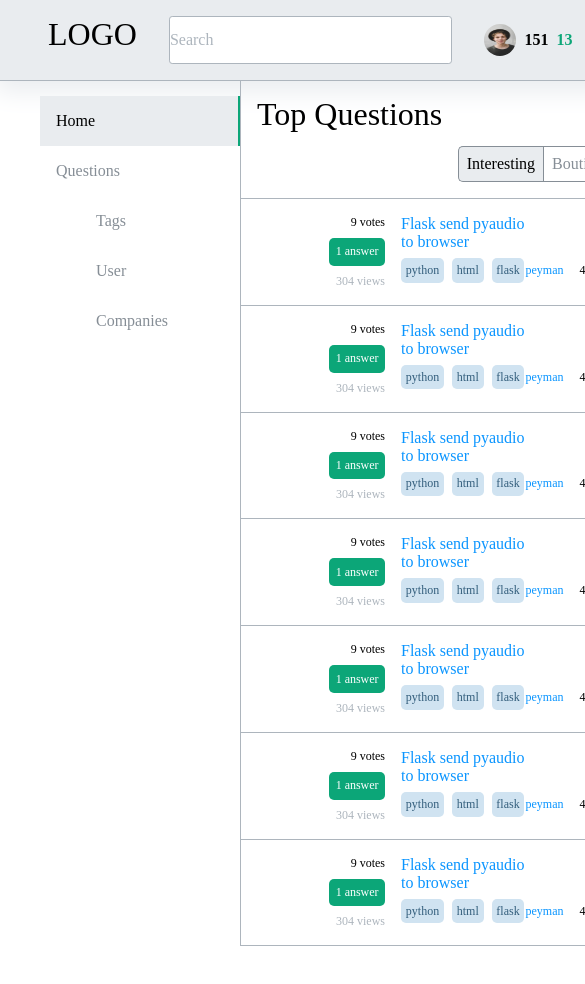
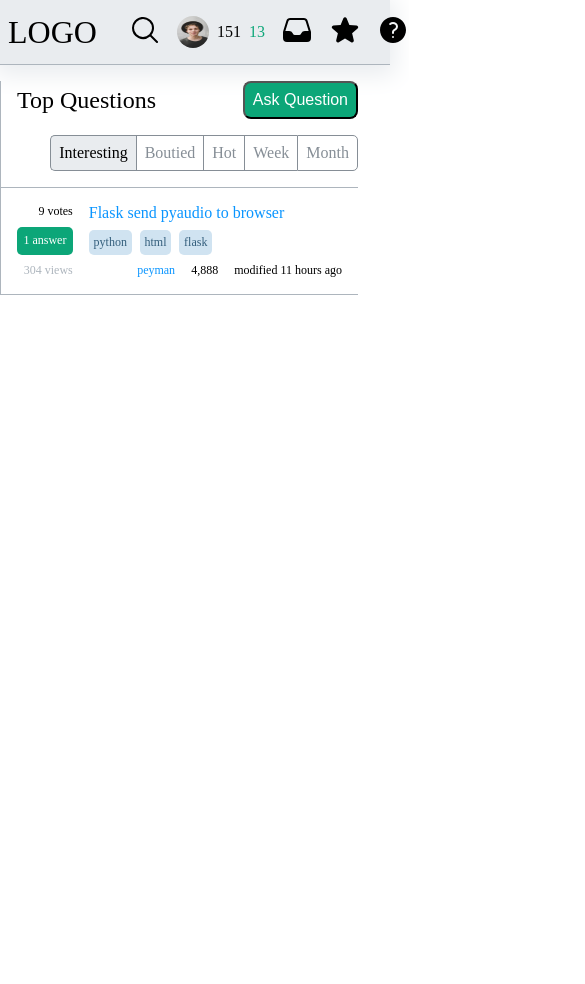
Before and after one commit to pzonouz/mywebsite, a plain HTML site: page index.html in a window 390 px wide. Shown: the top 984 px of the page, 585 px wide, since content can reach past the window. After the commit the page ends 844 px from the top, so only its background shows below. Drawn offline with Linux system fonts and the light colour scheme.

Commit message:
structure base on flex and responsive

```diff
--- a/css/style.css
+++ b/css/style.css
@@ -55,11 +55,6 @@ body {
   margin: 0;
   padding: 0;
   font-size: 16px;
-  display: grid;
-  grid-template-rows: 3rem auto 10rem;
-  grid-template-columns: 15rem auto 25rem;
-  /* grid-gap: 1rem; */
-  row-gap: 2rem;
 }
 /* ##################### */
 /* #####Navigation###### */
@@ -68,12 +63,12 @@ nav {
   display: flex;
   gap: 2rem;
   padding: 1rem 3rem;
-  height: 3rem;
+  height: 2rem;
   border-bottom: 1px solid var(--gray_color);
-  grid-row: 1;
-  grid-column: 1 /4;
   box-shadow: 0 5px 25px 5px var(--background_grey_color);
   background-color: var(--background_grey_color);
+  align-items: center;
+    justify-content: space-around;
 }
 .logo {
   font-size: 2rem;
@@ -82,13 +77,11 @@ nav {
   color: var(--gray_color);
   border: 1px solid var(--gray_color);
   border-radius: 0.2rem;
-  /* flex: 1; */
   flex-grow: 1;
-  /* min-width: 30rem; */
-  /* max-width: 60rem; */
   display: flex;
   align-items: center;
   background-color: white;
+  height: 3rem;
 }
 .user {
   display: flex;
@@ -109,38 +102,72 @@ nav {
   width: 2rem;
   height: 2rem;
 }
-.user-profile div {
-  font-weight: 700;
-}
 .user-profile div:nth-child(3) {
   color: var(--main_color);
 }
 .user svg {
+  color: black;
+  width: 2rem;
+  /* height: 2rem; */
+}
+.user div {
+  align-self: center;
+  padding: 0.9rem 0;
+}
+.user div:hover {
+  background-color: var(--gray_color_more);
+}
+.search_buttton {
+  display: none;
+}
+
+/* ##################### */
+/* ########main######### */
+/* ##################### */
+main {
+  display: flex;
+  flex-direction: row;
+}
+/* ##################### */
+/* #######aside######### */
+/* ##################### */
+.aside {
+  margin: 0;
+  /* padding-left: 2rem; */
+  width: 10rem;
+}
+.aside ol {
+  list-style: none;
+  margin: 0;
+  padding: 0;
+  padding-left: 1rem;
+}
+.aside li {
+  padding: 1rem 0 1rem 1rem;
+  display: flex;
+  align-items: center;
   color: var(--gray_color_more);
-  width: 2rem;
-  height: 2rem;
+  padding-left: 1rem;
 }
-aside {
-  grid-column: 1;
-  grid-row: 2;
-  height: 100vh;
+.aside li:hover {
+  cursor: pointer;
+  color: black;
 }
-aside ol {
-  list-style: none;
-}
-aside li {
+
+.aside div {
   padding: 1rem 0 1rem 1rem;
   display: flex;
   align-items: center;
   color: var(--gray_color_more);
 }
-aside li:hover {
+.aside div:hover {
   cursor: pointer;
 }
 section {
+  flex-grow: 1;
+  padding-right: 2rem;
   border-left: 1px solid var(--gray_color);
-  /* padding-left: 1rem; */
-    width: 100%;
+  margin-top: 1rem;
 }
 .active {
   background-color: var(--background_grey_color);
@@ -148,39 +175,31 @@ section {
   color: black;
 }
 .top_questions {
-  display: grid;
-  grid-template-rows: 2;
-  grid-template-columns: 2;
-  padding: 1rem 0;
   border-bottom: 1px solid var(--gray_color);
+}
+.top_questions_top {
+  display: flex;
+  justify-content: space-between;
+  align-items: center;
 }
 .top_questions_title {
   font-size: 2rem;
-  grid-row: 1;
-  grid-column: 1;
   padding-left: 1rem;
-  word-wrap: break-word;
-  word-break: break-all;
 }
-.ask_question {
-  grid-row: 1;
-  grid-column: 2;
-  margin: 1rem 0rem;
-  justify-self: end;
-}
-.ask_question a {
-  text-decoration: none;
-  font-size: 0.9rem;
+.ask_question button {
+  font-size: 1rem;
   color: white;
   background-color: var(--main_color);
-  padding: 0.5rem 1rem;
-  border-radius: 0.2rem;
+  padding: 1rem 1rem;
+  border-radius: 0.5rem;
+}
+.top_questions_bottom {
+  padding: 1rem 0;
+  display: flex;
+  justify-content: flex-end;
 }
 .top_questions_filter {
-  justify-self: end;
   display: flex;
-  grid-row: 2;
-  grid-column: 2;
 }
 .top_questions_filter div {
   color: var(--gray_color_more);
@@ -210,15 +229,14 @@ section {
 .blog_news_container {
   display: flex;
   flex-direction: column;
-  margin: 1.5rem 1rem;
 }
 .blog_news_header {
   color: var(black);
   background-color: var(--triadic_color_1_shade);
   font-size: 1rem;
   padding: 1rem;
-  border-top-right-radius: 1rem;
-  border-top-left-radius: 1rem;
+  border-top-right-radius: 4px;
+  border-top-left-radius: 4px;
   font-weight: 700;
 }
 .blog_news {
@@ -234,13 +252,15 @@ section {
 /* ####Questions#### */
 /* ################# */
 .question {
-  display: grid;
-  grid-auto-rows: minmax(10rem, auto);
-  /* grid-template-rows: 1rem; */
-  grid-template-columns: 10rem auto 15rem;
-  grid-auto-rows: 1fr;
+  display: flex;
   border-bottom: 1px solid var(--gray_color);
-  padding: 1rem 0;
+  padding: 1rem 1rem;
+}
+.question_body {
+  display: flex;
+  flex-direction: column;
+  justify-content: space-between;
+  flex-grow: 1;
 }
 .question_left {
   display: flex;
@@ -249,9 +269,6 @@ section {
   font-size: 0.75rem;
   /* width: 5rem; */
   align-items: end;
-  grid-column: 1;
-  grid-row: 1 / 3;
-  justify-self: end;
   padding-right: 1rem;
 }
 .question_left .answers {
@@ -264,9 +281,6 @@ section {
   color: var(--gray_color);
 }
 .question_tags {
-  grid-row: 2;
-  grid-column: 2;
-  align-self: center;
   display: flex;
   flex-direction: row;
   gap: 0.5rem;
@@ -283,13 +297,11 @@ section {
   cursor: pointer;
 }
 .author {
-  grid-column: 3;
-  grid-row: 2;
+  align-self: flex-end;
   display: flex;
   flex-direction: row;
   gap: 1rem;
   font-size: 0.75rem;
-  align-self: center;
 }
 .author div:first-child {
   color: var(--link_color);
@@ -308,21 +320,44 @@ section {
   color: var(--link_color_shade);
   cursor: pointer;
 }
-footer{
-    grid-row: 3;
-    grid-column: 1 / 4;
+article {
+  margin-top: 2rem;
+  margin-right: 2rem;
+}
+footer {
+  grid-row: 3;
+  grid-column: 1 / 4;
 }
 
 /* ################# */
 /* ##Media Quesries## */
 /* ################# */
-@media (max-width: 1230px)
-{
-    body{
-        grid-template-columns: 15rem auto !important;
+@media (max-width: 980px) {
+  article {
+    display: none;
+  }
+}
+@media (max-width: 640px) {
+  article {
+    display: none;
+  }
+  .aside {
+    display: none;
+  }
+  .search_buttton {
+    display: block;
+  }
+  .search {
+    display: none;
+  }
+    nav{
+        padding-right: 0.5rem;
+        padding-left: 0.5rem;
     }
-    article{
-        display: none;
+    .ask_question button{
+        padding: 0.5rem 0.5rem;
     }
-
+    .top_questions_title{
+        font-size: 1.5rem;
+    }
 }
--- a/index.html
+++ b/index.html
@@ -12,6 +12,20 @@
       <div class="logo">LOGO</div>
       <div class="search">Search</div>
       <div class="user">
+        <div class="search_buttton">
+          <svg
+            xmlns="http://www.w3.org/2000/svg"
+            viewBox="0 0 24 24"
+            fill="currentColor"
+            class="w-6 h-6"
+          >
+            <path
+              fill-rule="evenodd"
+              d="M10.5 3.75a6.75 6.75 0 100 13.5 6.75 6.75 0 000-13.5zM2.25 10.5a8.25 8.25 0 1114.59 5.28l4.69 4.69a.75.75 0 11-1.06 1.06l-4.69-4.69A8.25 8.25 0 012.25 10.5z"
+              clip-rule="evenodd"
+            />
+          </svg>
+        </div>
         <div class="user-profile">
           <img src="Assets/people-1.jpg" alt="" />
           <div>151</div>
@@ -61,9 +75,10 @@
         </div>
       </div>
     </nav>
-    <aside>
+    <main>
+      <div class="aside">
+        <div class="active">Home</div>
         <ol>
-        <li class="active">Home</li>
           <li>Questions</li>
           <ol>
             <li>Tags</li>
@@ -71,20 +86,24 @@
             <li>Companies</li>
           </ol>
         </ol>
-    </aside>
+      </div>
 
       <section>
         <div class="top_questions">
+          <div class="top_questions_top">
             <div class="top_questions_title">Top Questions</div>
             <div class="ask_question">
-          <a href="#"> Ask Question </a>
+              <button type="button">Ask Question</button>
             </div>
+          </div>
+          <div class="top_questions_bottom">
             <div class="top_questions_filter">
               <div class="filter-active">Interesting</div>
               <div>Boutied</div>
               <div>Hot</div>
               <div>Week</div>
               <div>Month</div>
+            </div>
           </div>
         </div>
         <div class="questions">
@@ -94,6 +113,7 @@
               <div class="answers">1 answer</div>
               <div class="views">304 views</div>
             </div>
+            <div class="question_body">
               <div class="question_title">Flask send pyaudio to browser</div>
               <div class="question_tags">
                 <div class="question_tag">python</div>
@@ -106,131 +126,6 @@
                 <div class="author_score">4,888</div>
                 <div class="question_history">modified 11 hours ago</div>
               </div>
-        </div>
-      </div>
-      <div class="questions">
-        <div class="question">
-          <div class="question_left">
-            <div class="votes">9 votes</div>
-            <div class="answers">1 answer</div>
-            <div class="views">304 views</div>
-          </div>
-          <div class="question_title">Flask send pyaudio to browser</div>
-          <div class="question_tags">
-            <div class="question_tag">python</div>
-            <div class="question_tag">html</div>
-            <div class="question_tag">flask</div>
-          </div>
-
-          <div class="author">
-            <div class="author_link">peyman</div>
-            <div class="author_score">4,888</div>
-            <div class="question_history">modified 11 hours ago</div>
-          </div>
-        </div>
-      </div>
-      <div class="questions">
-        <div class="question">
-          <div class="question_left">
-            <div class="votes">9 votes</div>
-            <div class="answers">1 answer</div>
-            <div class="views">304 views</div>
-          </div>
-          <div class="question_title">Flask send pyaudio to browser</div>
-          <div class="question_tags">
-            <div class="question_tag">python</div>
-            <div class="question_tag">html</div>
-            <div class="question_tag">flask</div>
-          </div>
-
-          <div class="author">
-            <div class="author_link">peyman</div>
-            <div class="author_score">4,888</div>
-            <div class="question_history">modified 11 hours ago</div>
-          </div>
-        </div>
-      </div>
-      <div class="questions">
-        <div class="question">
-          <div class="question_left">
-            <div class="votes">9 votes</div>
-            <div class="answers">1 answer</div>
-            <div class="views">304 views</div>
-          </div>
-          <div class="question_title">Flask send pyaudio to browser</div>
-          <div class="question_tags">
-            <div class="question_tag">python</div>
-            <div class="question_tag">html</div>
-            <div class="question_tag">flask</div>
-          </div>
-
-          <div class="author">
-            <div class="author_link">peyman</div>
-            <div class="author_score">4,888</div>
-            <div class="question_history">modified 11 hours ago</div>
-          </div>
-        </div>
-      </div>
-      <div class="questions">
-        <div class="question">
-          <div class="question_left">
-            <div class="votes">9 votes</div>
-            <div class="answers">1 answer</div>
-            <div class="views">304 views</div>
-          </div>
-          <div class="question_title">Flask send pyaudio to browser</div>
-          <div class="question_tags">
-            <div class="question_tag">python</div>
-            <div class="question_tag">html</div>
-            <div class="question_tag">flask</div>
-          </div>
-
-          <div class="author">
-            <div class="author_link">peyman</div>
-            <div class="author_score">4,888</div>
-            <div class="question_history">modified 11 hours ago</div>
-          </div>
-        </div>
-      </div>
-      <div class="questions">
-        <div class="question">
-          <div class="question_left">
-            <div class="votes">9 votes</div>
-            <div class="answers">1 answer</div>
-            <div class="views">304 views</div>
-          </div>
-          <div class="question_title">Flask send pyaudio to browser</div>
-          <div class="question_tags">
-            <div class="question_tag">python</div>
-            <div class="question_tag">html</div>
-            <div class="question_tag">flask</div>
-          </div>
-
-          <div class="author">
-            <div class="author_link">peyman</div>
-            <div class="author_score">4,888</div>
-            <div class="question_history">modified 11 hours ago</div>
-          </div>
-        </div>
-      </div>
-      <div class="questions">
-        <div class="question">
-          <div class="question_left">
-            <div class="votes">9 votes</div>
-            <div class="answers">1 answer</div>
-            <div class="views">304 views</div>
-          </div>
-          <div class="question_title">Flask send pyaudio to browser</div>
-          <div class="question_tags">
-            <div class="question_tag">python</div>
-            <div class="question_tag">html</div>
-            <div class="question_tag">flask</div>
-          </div>
-
-          <div class="author">
-            <div class="author_link">peyman</div>
-            <div class="author_score">4,888</div>
-            <div class="question_history">modified 11 hours ago</div>
             </div>
           </div>
         </div>
@@ -254,6 +149,7 @@
           <div class="blog_news">last update for some program released.</div>
         </div>
       </article>
-    <footer></footer>
+    </main>
+    <!-- <footer></footer> -->
   </body>
 </html>
```
Lines whose indentation alone changed are shown as unchanged.
